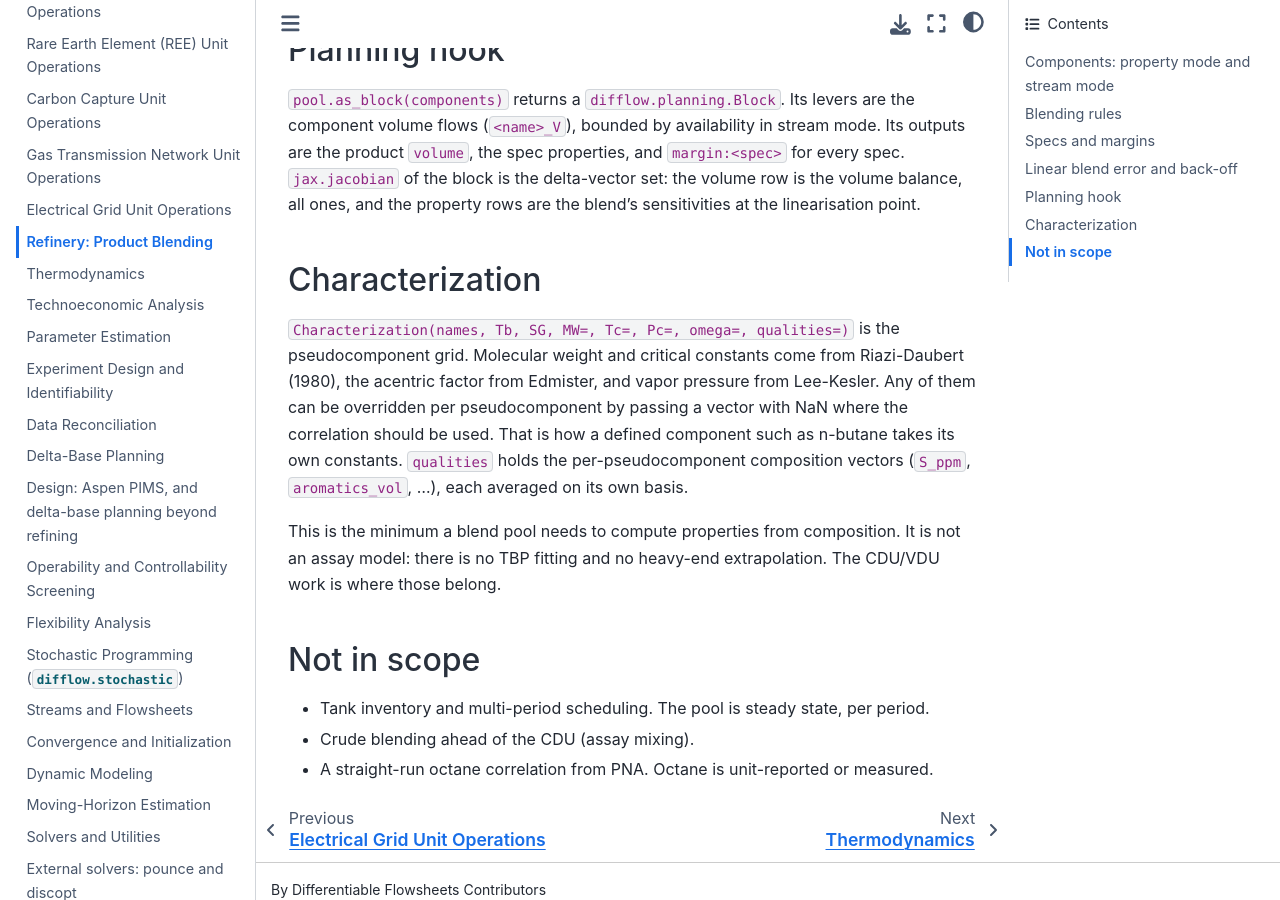
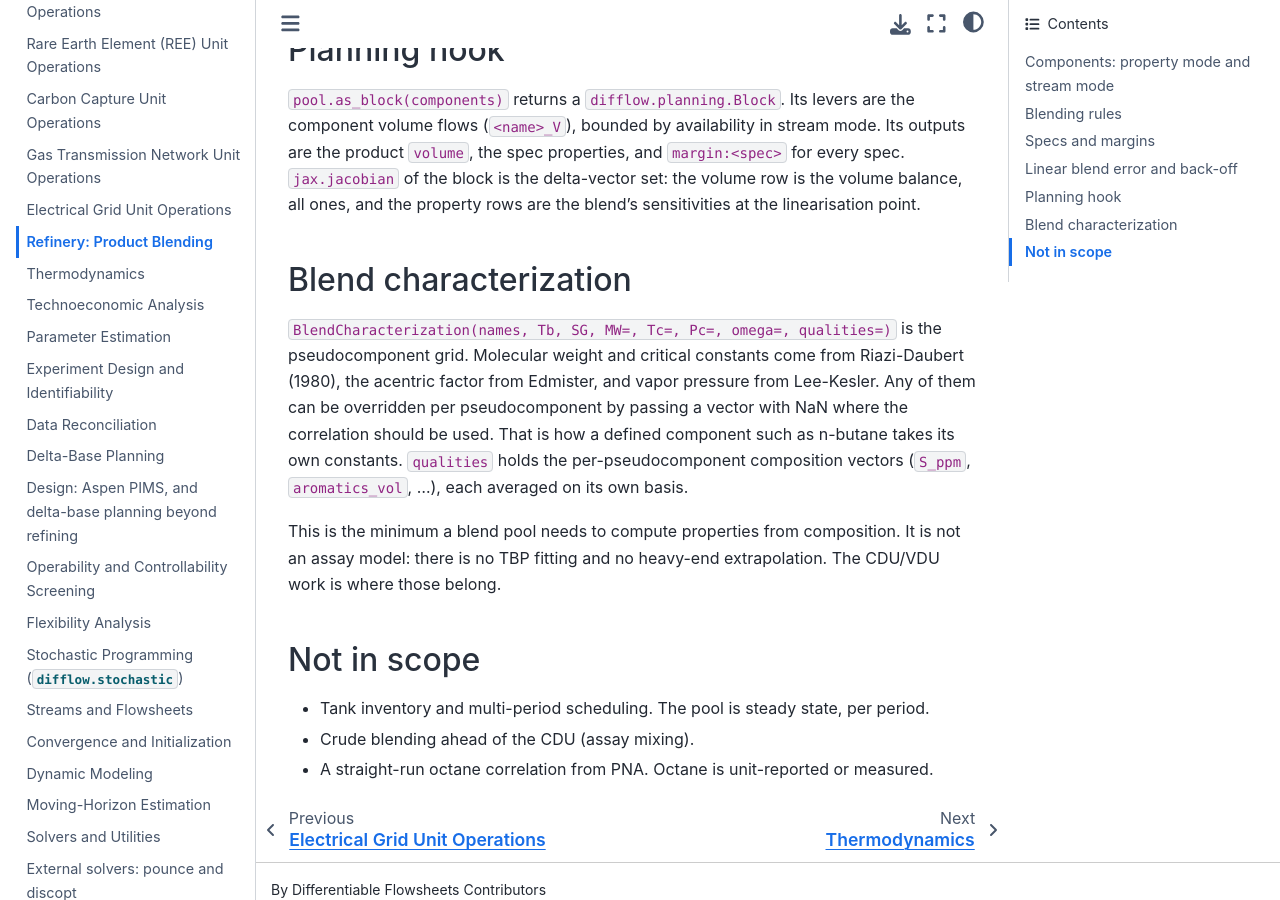
Before and after one commit to jkitchin/differentiable-flowsheets, a Jupyter Book: the page built from docs/unit-operations-refinery.md, in a window 1280 px wide and 900 px high, scrolled down 4275 px. Built offline with Jupyter Book 1.0.4 settings and Sphinx 7.4.7 and the Sphinx Book theme 1.1.4, drawn with Linux system fonts in a browser that asks for light colours; some of the changed text lies outside the part shown.

Commit message:
Rename the blending Characterization to BlendCharacterization
The crude unit's assay module exports its own Characterization, and
difflow.serialize looks types up by their top-level name, so two classes
of one name in one plugin cannot both round-trip.

Co-Authored-By: Claude Opus 5.5 <noreply@anthropic.com>
Claude-Session: https://claude.ai/code/session_0187YXQXC2Dz7Gd9hCGmNJTS

```diff
--- a/docs/unit-operations-refinery.md
+++ b/docs/unit-operations-refinery.md
@@ -29,7 +29,7 @@ Example: `examples/33_refinery_gasoline_blending.ipynb`. Tests: `tests/refinery/
 A `BlendComponent` is built one of two ways:
 
 - **`from_properties(name, SG=..., RON=..., ...)`**: measured or unit-reported properties only. This is enough for every *blended* property.
-- **`from_stream(name, stream, characterization, **overrides)`**: a difflow stream of pseudocomponent molar flows on a shared `Characterization`. The composition gives `SG`, sulfur, nitrogen, PNA and a Raoult RVP. Overrides (a reformer's reported RON, say) take precedence. This mode adds:
+- **`from_stream(name, stream, characterization, **overrides)`**: a difflow stream of pseudocomponent molar flows on a shared `BlendCharacterization`. The composition gives `SG`, sulfur, nitrogen, PNA and a Raoult RVP. Overrides (a reformer's reported RON, say) take precedence. This mode adds:
   - the product **stream**, with an exact mass and volume balance;
   - the properties only composition can give: distillation and cetane index;
   - the Raoult RVP of the blend itself.
@@ -82,9 +82,9 @@ The example measures what this means for a gasoline LP:
 
 `pool.as_block(components)` returns a `difflow.planning.Block`. Its levers are the component volume flows (`<name>_V`), bounded by availability in stream mode. Its outputs are the product `volume`, the spec properties, and `margin:<spec>` for every spec. `jax.jacobian` of the block is the delta-vector set: the volume row is the volume balance, all ones, and the property rows are the blend's sensitivities at the linearisation point.
 
-## Characterization
+## Blend characterization
 
-`Characterization(names, Tb, SG, MW=, Tc=, Pc=, omega=, qualities=)` is the pseudocomponent grid. Molecular weight and critical constants come from Riazi-Daubert (1980), the acentric factor from Edmister, and vapor pressure from Lee-Kesler. Any of them can be overridden per pseudocomponent by passing a vector with NaN where the correlation should be used. That is how a defined component such as n-butane takes its own constants. `qualities` holds the per-pseudocomponent composition vectors (`S_ppm`, `aromatics_vol`, ...), each averaged on its own basis.
+`BlendCharacterization(names, Tb, SG, MW=, Tc=, Pc=, omega=, qualities=)` is the pseudocomponent grid. Molecular weight and critical constants come from Riazi-Daubert (1980), the acentric factor from Edmister, and vapor pressure from Lee-Kesler. Any of them can be overridden per pseudocomponent by passing a vector with NaN where the correlation should be used. That is how a defined component such as n-butane takes its own constants. `qualities` holds the per-pseudocomponent composition vectors (`S_ppm`, `aromatics_vol`, ...), each averaged on its own basis.
 
 This is the minimum a blend pool needs to compute properties from composition. It is not an assay model: there is no TBP fitting and no heavy-end extrapolation. The CDU/VDU work is where those belong.
 
--- a/src/difflow_refinery/__init__.py
+++ b/src/difflow_refinery/__init__.py
@@ -54,7 +54,7 @@ from difflow_refinery.blending import (
 from difflow_refinery.characterization import (
     PSI,
     RHO_WATER_15C,
-    Characterization,
+    BlendCharacterization,
     edmister_omega,
     lee_kesler_psat,
     riazi_daubert_mw,
@@ -64,7 +64,7 @@ from difflow_refinery.characterization import (
 
 __all__ = [
     "BlendComponent", "BlendPool", "BlendResult", "BlendSpec", "EthylRT70",
-    "Characterization",
+    "BlendCharacterization",
     "PRODUCT_DERIVED", "PRODUCT_SPECS", "PROPERTY_RULES", "TBP_D86",
     "TEMPERATURE_INDEX_EXPONENTS", "T_RVP", "PSI", "RHO_WATER_15C",
     "cetane_index_d4737", "cetane_index_d976", "ethyl_rt70",
```
Also changed, not shown: CLAUDE.md (+1 -1 lines), 4 other files.
